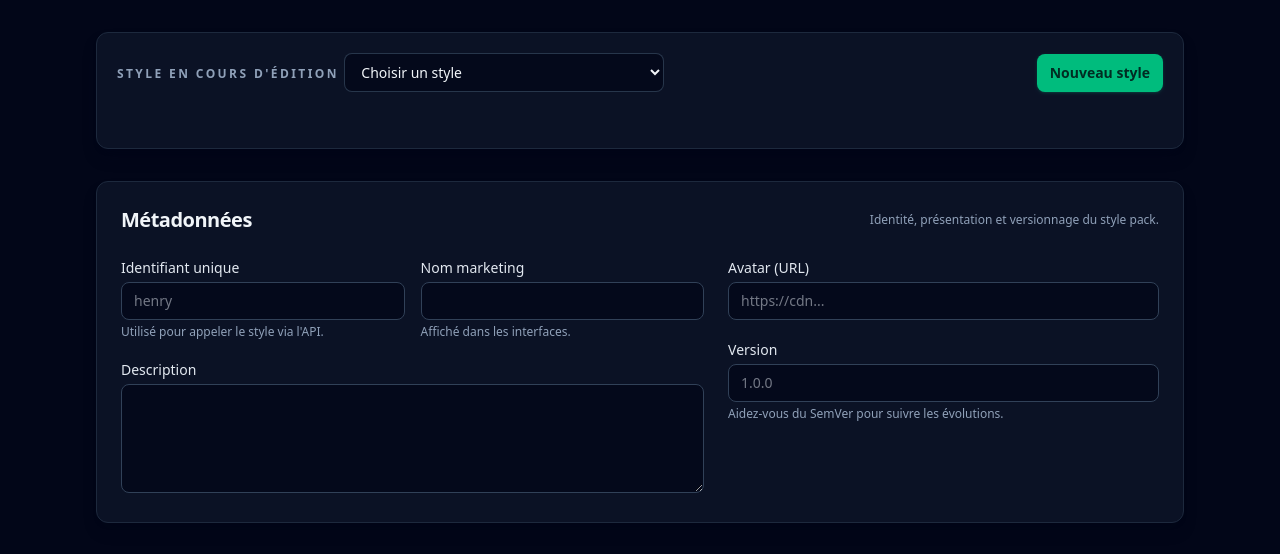
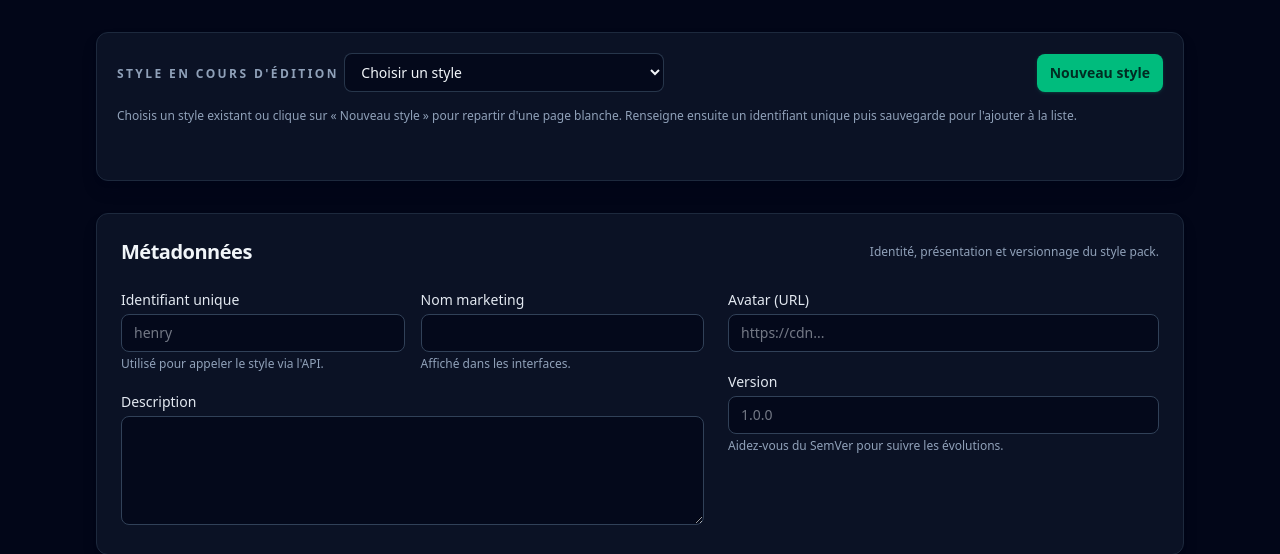
Before and after one commit to Surpuissant/dear-gentle-back, a FastAPI app: page /styles-lab in a window 1280 px wide. Shown: the part 116-670 px from the top of the page. Run offline with FastAPI, Linux system fonts and the light colour scheme; parts of the project's set-up code (start-up, migrations or seed data) failed here and were passed over; some libraries are stand-ins or nearby versions.

Commit message:
Clarify new style workflow in lab UI

```diff
--- a/templates/style_lab.html
+++ b/templates/style_lab.html
@@ -29,11 +29,16 @@
           </div>
           <button
             id="new-style"
+            title="Vider le formulaire pour créer un nouveau style"
             class="inline-flex items-center justify-center gap-2 rounded-lg border border-emerald-500/80 bg-emerald-500 text-emerald-950 px-3 py-2 text-sm font-semibold shadow-sm shadow-emerald-500/20 transition hover:-translate-y-[1px] hover:bg-emerald-400 focus:outline-none focus:ring-2 focus:ring-emerald-300"
           >
             Nouveau style
           </button>
         </div>
+        <p class="text-xs text-slate-400">
+          Choisis un style existant ou clique sur «&nbsp;Nouveau style&nbsp;» pour repartir d'une page blanche. Renseigne
+          ensuite un identifiant unique puis sauvegarde pour l'ajouter à la liste.
+        </p>
         <p id="status" class="text-sm text-slate-400 min-h-[1.25rem]"></p>
       </section>
 
@@ -201,6 +206,7 @@
       const $ = (id) => document.getElementById(id);
       const statusEl = $("status");
       const selectEl = $("style-select");
+      const metaIdInput = $("meta-id");
       let stylesCache = [];
 
       function setStatus(msg, tone = "info") {
@@ -367,9 +373,14 @@
 
       $("new-style").addEventListener("click", (event) => {
         event.preventDefault();
-        selectEl.value = "";
-        hydrateForm({ meta: {}, constraints: { emoji_quota: 1, forbidden_endings: [] }, templates: {} });
-        setStatus("Nouveau style en brouillon", "info");
+        selectEl.selectedIndex = 0;
+        const blank = { meta: {}, constraints: { emoji_quota: 1, forbidden_endings: [] }, templates: {} };
+        hydrateForm(blank);
+        metaIdInput.focus();
+        setStatus(
+          "Formulaire vierge. Renseigne un identifiant unique puis clique sur «\u00a0Sauvegarder en RAM\u00a0» pour créer le style.",
+          "info",
+        );
       });
 
       loadStyles();
```
